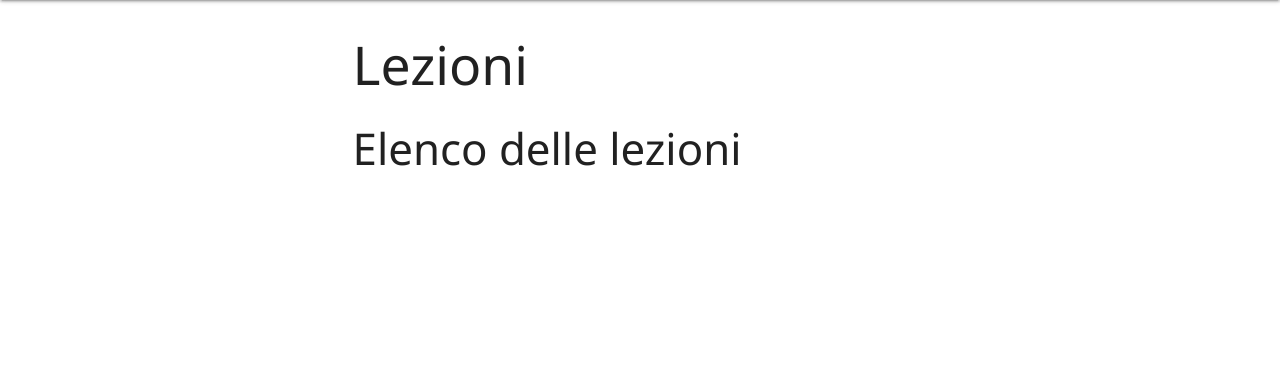
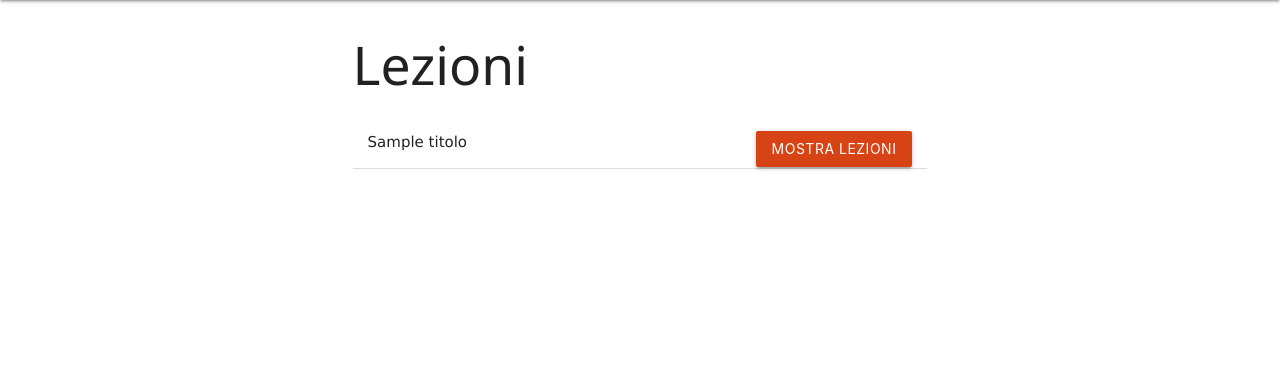
Before and after one commit to nicolamarizza/DbProject, a Flask app: template app/templates/lezioni.html in a window 1280 px wide. Shown: the part 64-433 px from the top of the page. Run offline with Flask 2, Linux system fonts and the light colour scheme; the template is opened without the code that fills it: most values are stand-ins (such as "Sample title", 1, 10 or a date in 2020); parts of the project's set-up code (start-up, migrations or seed data) failed here and were passed over; some libraries are stand-ins or nearby versions.

Commit message:
inzio lezioni

```diff
--- a/app/app.py
+++ b/app/app.py
@@ -167,7 +167,46 @@ def disiscrizione_corso_post():
 @app.route('/lezioni')
 @login_required #ti dice che non sei autorizzato se non hai effettuato il login
 def lezioni_get():
-	return render_template('lezioni.html', authenticated=True, name = current_user.nome)
+	user = current_user
+	authenticated = user.is_authenticated
+
+	with user.getSession() as session:
+		corsi_totali = session.query(views.Corsi.dbClass).all()
+		if user.isdocente:
+			i_tuoi_corsi = list(filter(lambda c : user in c.responsabili, corsi_totali))
+		else:
+			i_tuoi_corsi = list(filter(lambda c : user in c.iscritti, corsi_totali))
+
+		return render_template(
+			'lezioni.html',
+			name=user.nome if authenticated else None,
+			authenticated=True,
+			i_tuoi_corsi=i_tuoi_corsi
+		)
+
+@app.route('/mostra_lezioni', methods=['POST'])
+@login_required #ti dice che non sei autorizzato se non hai effettuato il login
+def mostra_lezioni_post():
+	id_corso = request.form['idcorso']
+	titolo_corso = request.form['titolo']
+
+	user = current_user
+	authenticated = user.is_authenticated
+
+	#dovrei fare la join con la tabella Aule per prendere il nome dell'aula in base all FK in lezioni
+	#ma non so come farla
+	with user.getSession() as session:
+		lezioni = session.query(views.Lezioni.dbClass).join(views.Aule.dbClass, views.Aule.dbClass.id == views.Lezioni.dbClass.idaula).filter(views.Lezioni.dbClass.idcorso == id_corso).all()
+
+
+		return render_template(
+			'lezioni.html',
+			authenticated = True,
+			name=user.nome if authenticated else None,
+			lezioni = lezioni,
+			titolo_corso = titolo_corso,
+			mostra_lezioni = True
+		)
 
 @app.route('/test', methods=['GET'])
 def shit_get():
--- a/app/templates/lezioni.html
+++ b/app/templates/lezioni.html
@@ -15,9 +15,63 @@
 <div class="row">
     <div class="col s8 offset-s2">
 
-        <h2>Lezioni</h2>
 
-        <h3>Elenco delle lezioni</h3>
+        {%- if mostra_lezioni -%}
+            <br><br>
+
+            {%- if lezioni -%}
+                Torna <a href="/lezioni">indietro</a>
+                <h3>Elenco delle lezioni di {{ titolo_corso }}</h3>
+
+                {% for lezione in lezioni %}
+
+
+                    <div class="col s11 offset-s1" >
+                        <div class="row" >
+
+                            <div><div class="col s4"><b>Aula:</b></div><div class="col s8">{{ lezione.idaula}}</div></div>
+                            <div><div class="col s4"><b>Inizio:</b></div><div class="col s8">{{ lezione.inizio }}</div></div>
+                            <div><div class="col s4"><b>Durata:</b></div><div class="col s8">{{ lezione.durata }}</div></div>
+                            <div><div class="col s4"><b>Modalità:</b></div><div class="col s8">{{ lezione.modalità }}</div></div>
+
+
+                        </div>
+                    </div>
+
+
+                {% endfor %}
+
+            {%- else -%}
+            <div class="col s11 offset-s1" >
+                <div class="row" >
+                    <b>Nessuna lezione disponibile,</b> torna <a href="/lezioni">indietro</a>
+                </div>
+            </div>
+            {%- endif -%}
+        {%- else -%}
+
+
+            <h2>Lezioni</h2>
+
+
+            {% for corso in i_tuoi_corsi %}
+            <div class="collapsible-header" style="display: block;">
+                {{ corso.titolo }}
+                <div class="right">
+                    <form action="/mostra_lezioni" method="POST">
+                        <input name="idcorso" type="number" style="display:none" value="{{ corso.id }}">
+                        <input name="titolo" type="text" style="display:none" value="{{ corso.titolo }}">
+                        <button class="waves-effect waves-light btn deep-orange darken-3 right" type="submit">
+                            mostra lezioni
+                        </button>
+
+                    </form>
+
+                </div>
+            </div>
+
+            {% endfor %}
+        {%- endif -%}
 
 
 
```
